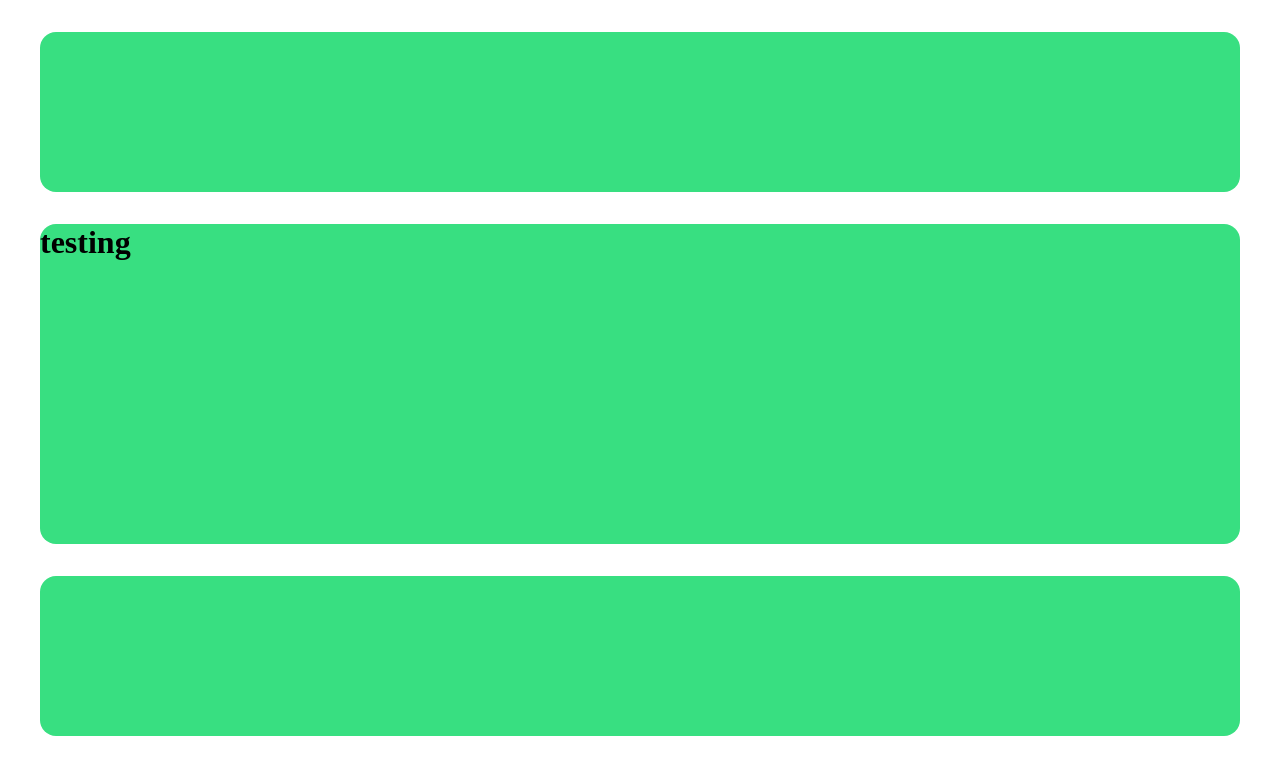
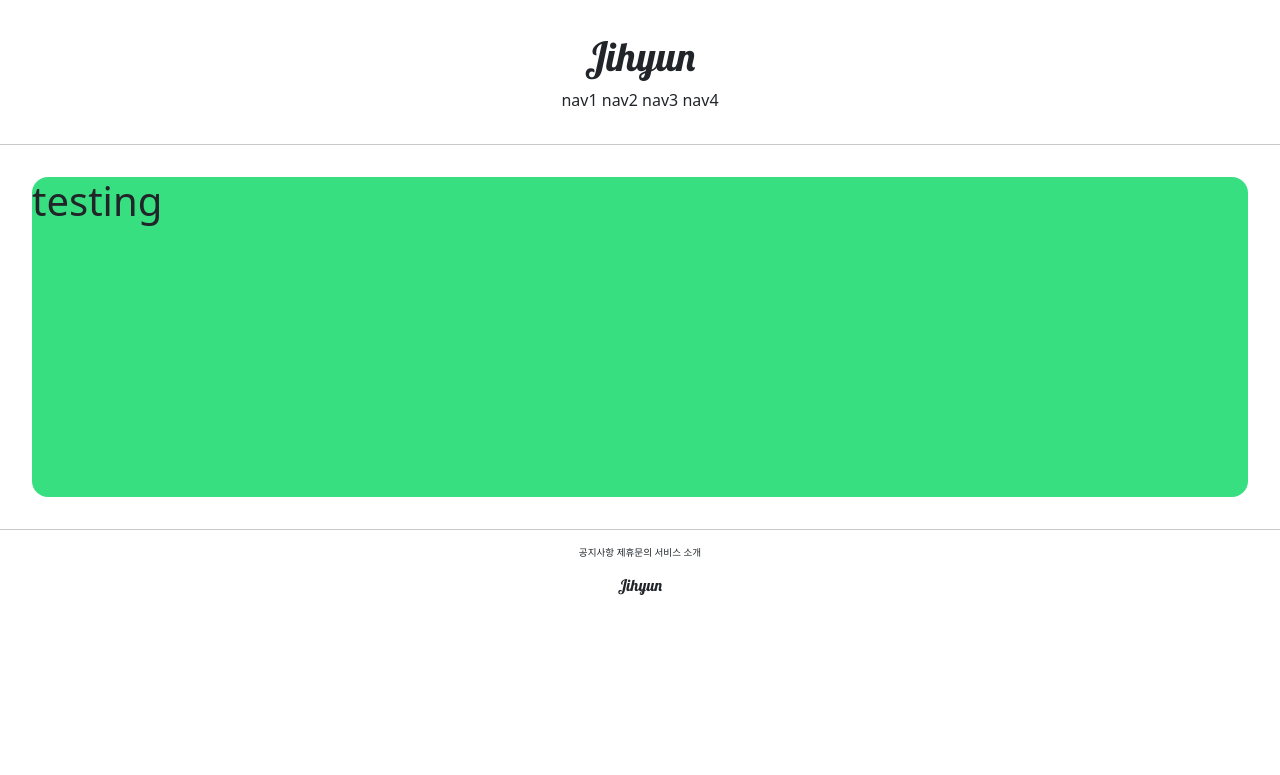
Before and after one commit to Jihyun-Choi/LinkuLinku, a Django app: page /account/hello_world/ in a window 1280 px wide. Shown: the top 775 px of the page. Run offline with Django 3.2, Linux system fonts and the light colour scheme.

Commit message:
django course 10 commit

```diff
--- a/accountapp/templates/accountapp/hello_world.html
+++ b/accountapp/templates/accountapp/hello_world.html
@@ -8,4 +8,4 @@
         </h1>
     </div>
 
-{% endblock %}
+{% endblock %}f
--- a/templates/base.html
+++ b/templates/base.html
@@ -7,8 +7,12 @@
 
     {% include 'header.html' %}
 
+    <hr>
+
     {% block content %}
     {% endblock %}
+
+    <hr>
 
     {% include 'footer.html' %}
 
--- a/templates/footer.html
+++ b/templates/footer.html
@@ -1,3 +1,13 @@
- <div style="height: 10rem; background-color: #38df81; border-radius: 1rem; margin: 2rem;">
+
+    <div style = "text-align:center; margin-bottom: 2rem;">
+
+        <div style="font-size: .6rem;">
+            <span>공지사항</span>
+            <span>제휴문의</span>
+            <span>서비스 소개</span>
+        </div>
+        <div style="margin-top: 1rem;">
+            <h6 style="margin-top: 1rem; font-family: 'Lobster', cursive;">Jihyun</h6>
+        </div>
 
     </div>
--- a/templates/head.html
+++ b/templates/head.html
@@ -1,4 +1,14 @@
 <head>
     <meta charset="UTF-8">
     <title>Title</title>
+
+    <!--  BOOTSTRAP LINK  -->
+    <link href="https://cdn.jsdelivr.net/npm/bootstrap@5.0.0-beta3/dist/css/bootstrap.min.css" rel="stylesheet"
+          integrity="sha384-eOJMYsd53ii+scO/bJGFsiCZc+5NDVN2yr8+0RDqr0Ql0h+rP48ckxlpbzKgwra6" crossorigin="anonymous">
+
+    <!--  GOOGLE FONTS LINK  -->
+    <link rel="preconnect" href="https://fonts.gstatic.com">
+    <link href="https://fonts.googleapis.com/css2?family=Lobster&display=swap" rel="stylesheet">
+
+
 </head>
--- a/templates/header.html
+++ b/templates/header.html
@@ -1,3 +1,13 @@
- <div style="height: 10rem; background-color: #38df81; border-radius: 1rem; margin: 2rem;">
 
+    <div style = "text-align:center; margin: 2rem 0;">
+        <div>
+            <h1 style="font-family: 'Lobster', cursive;">Jihyun</h1>
+         </div>
+
+        <div>
+             <span>nav1</span>
+             <span>nav2</span>
+             <span>nav3</span>
+             <span>nav4</span>
+        </div>
     </div>
```
